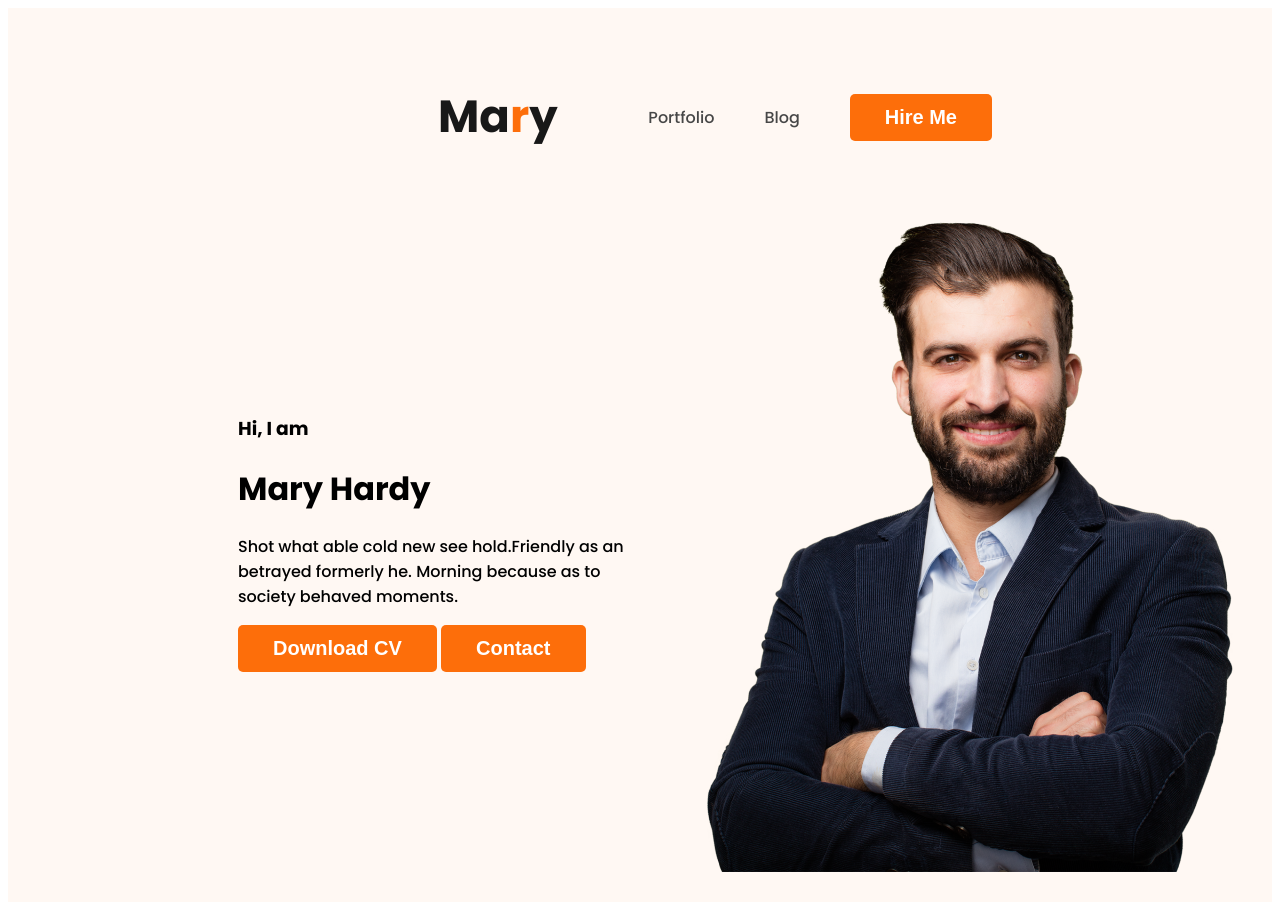
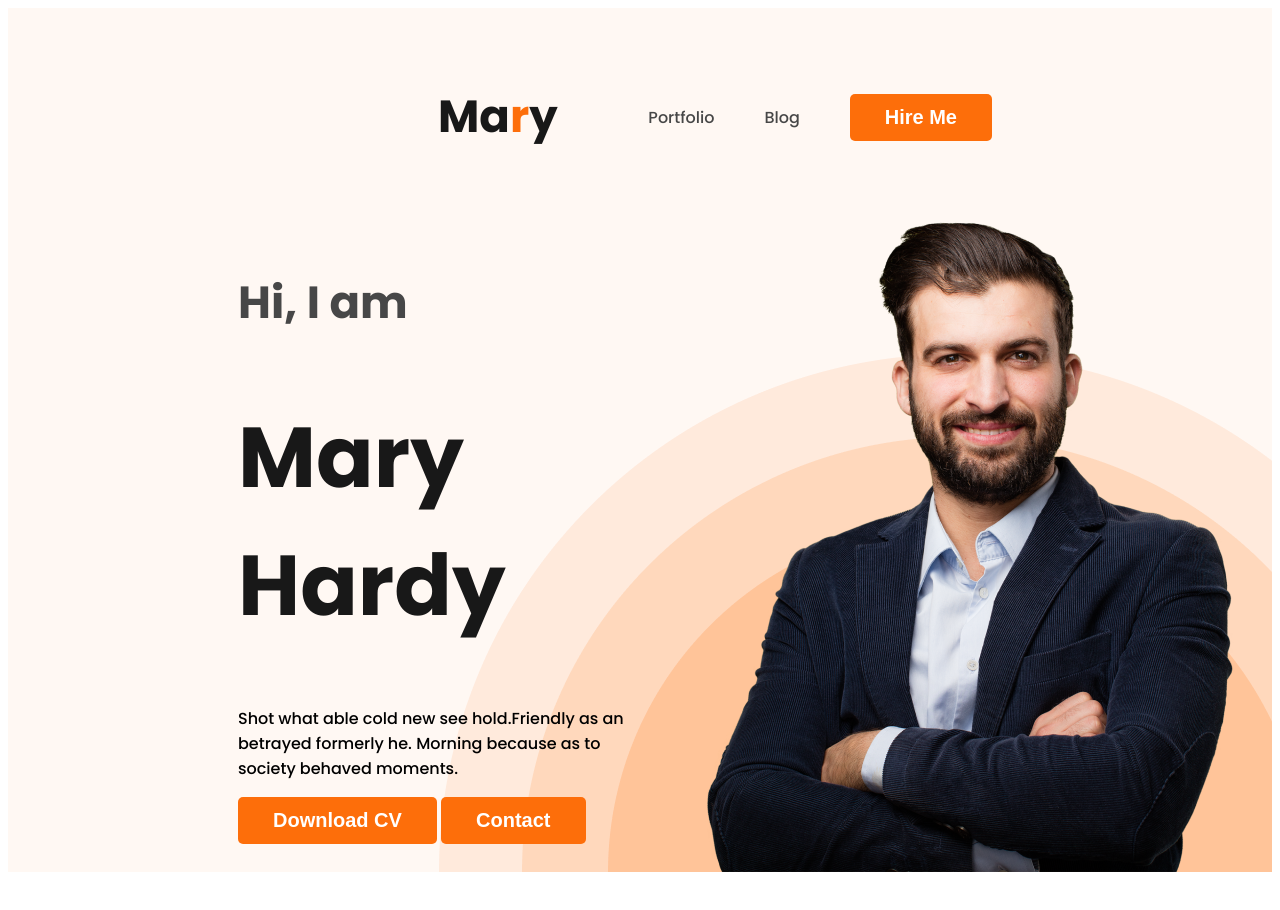
Before and after one commit to Sadiql/developer-portfolio, a plain HTML site: page index.html in a window 1280 px wide. After the commit the page ends 880 px from the top, so only its background shows below. Drawn offline with Linux system fonts and the light colour scheme.

Commit message:
Added header background image

```diff
--- a/index.html
+++ b/index.html
@@ -20,7 +20,7 @@
             </ul>
         </nav>
         <div class="banner">
-            <div>
+            <div class="banner-content">
                 <h3 class="banner-grating">Hi, I am</h3>
                 <h1 class="banner-title">Mary Hardy</h1>
                 <p>Shot what able cold new see hold.Friendly as an betrayed formerly he. Morning because as to society behaved moments.</p>
--- a/styles/style.css
+++ b/styles/style.css
@@ -52,15 +52,31 @@ nav a {
 
 .header {
     background-color: #FFF8F3;
-    padding: 30px 30px 30px 230px;
+    padding: 30px 30px 0px 230px;
+    background-image: url(../images/header_bg.png);
+    background-repeat: no-repeat;
+    background-position: bottom right;
 }
 
 .banner {
     display: flex;
     align-items: center;
+    justify-content: space-between;
 }
 
 .profile-pic {
     width: 584px;
     height: 676px;
 }
+
+.banner-grating {
+    font-size: 45px;
+    font-weight: 600;
+    color:#474747;
+}
+
+.banner-title {
+    font-size: 85px;
+    font-weight: 700;
+    color: #181818;
+}
```
